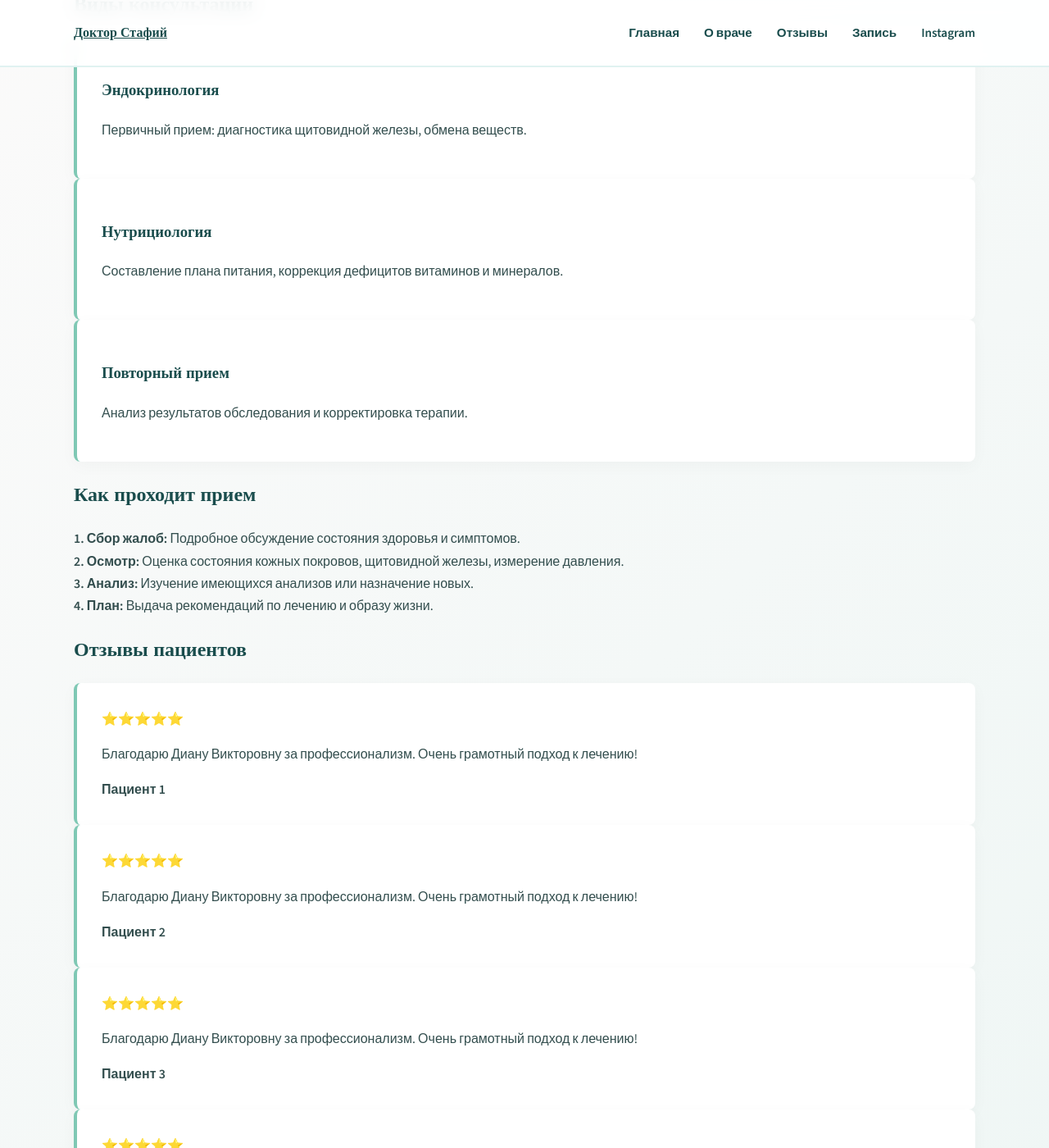
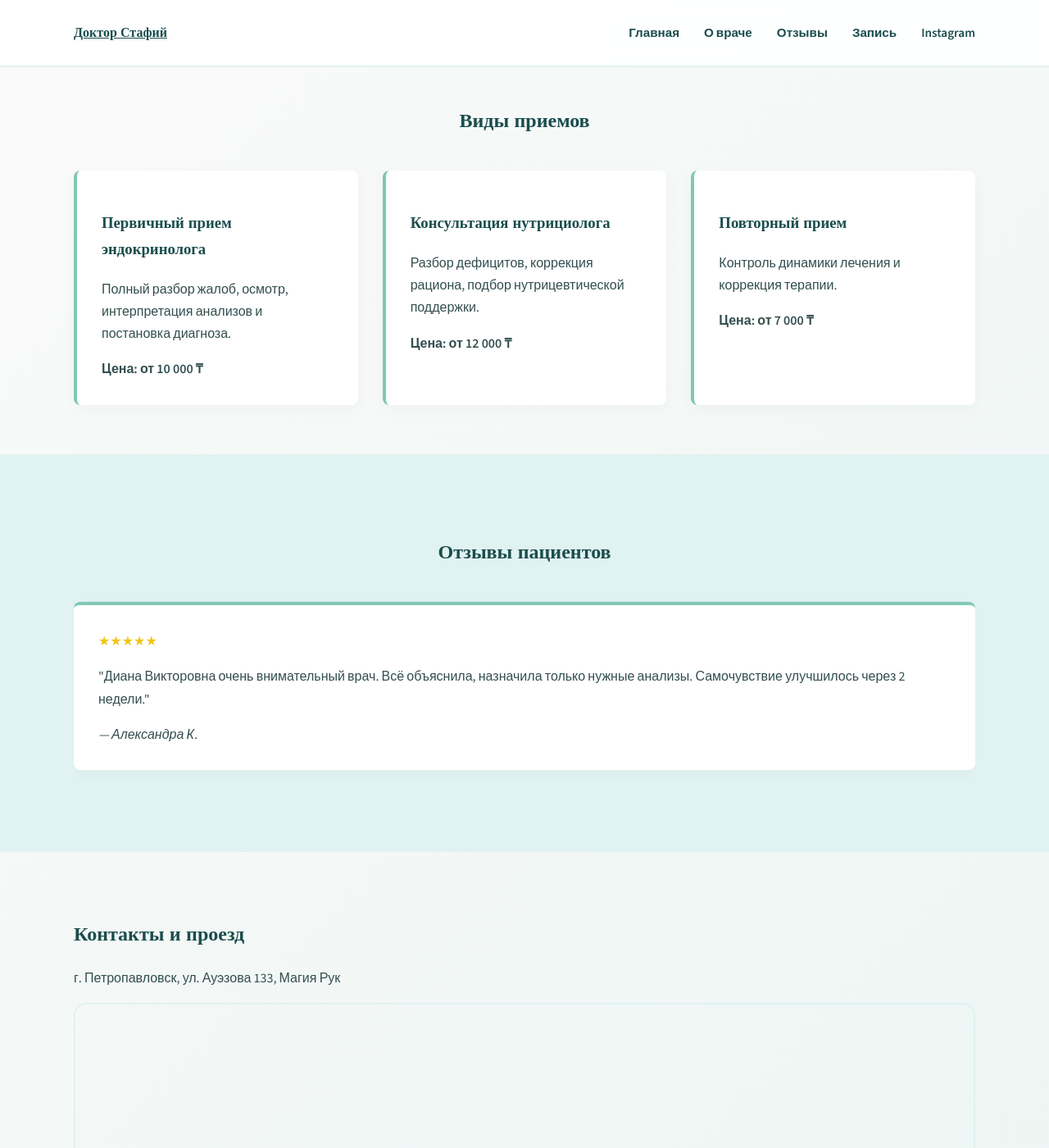
Before and after one commit to gosubv/doctorstafij, a Jekyll site: the page built from index.md, in a window 1280 px wide and 1400 px high, scrolled down 580 px. Shown: the whole window at 82% size. Built offline with Jekyll 4.4.1, drawn with Linux system fonts in a browser that asks for light colours; some of the changed text lies outside the part shown.

Commit message:
Update index.md

```diff
--- a/index.md
+++ b/index.md
@@ -1,89 +1,61 @@
 ---
 layout: default
-title: Главная
+title: Доктор Стафий | Эндокринолог и нутрициолог
 ---
 
 <section class="hero">
     <div class="container">
-        <span class="badge-online">● Приём онлайн доступен</span>
-        <h1>Стафий Диана Викторовна</h1>
-        <p>Врач эндокринолог первой категории, нутрициолог с 12-летним стажем.</p>
-        <a href="{{ site.baseurl }}/booking/" class="btn-primary">Записаться на прием</a>
+        <div class="badge-online">Доступна онлайн-консультация</div>
+        <h1>Доктор Стафий</h1>
+        <p style="font-size: 1.2rem; max-width: 700px; margin: 0 auto 30px;">
+            Системный подход к здоровью: эндокринология, диетология и функциональная нутрициология в Петропавловске.
+        </p>
+        <a href="{{ site.baseurl }}/booking/" class="cta-button">Записаться на прием</a>
     </div>
 </section>
 
-<div class="container">
-    <section id="services">
-        <h2>Виды консультаций</h2>
-        <div class="grid">
+<section id="services" style="padding: 60px 0;">
+    <div class="container">
+        <h2 style="text-align: center; margin-bottom: 40px;">Виды приемов</h2>
+        <div class="grid" style="display: grid; grid-template-columns: repeat(auto-fit, minmax(300px, 1fr)); gap: 30px;">
             <div class="card">
-                <h3>Эндокринология</h3>
-                <p>Первичный прием: диагностика щитовидной железы, обмена веществ.</p>
+                <h3>Первичный прием эндокринолога</h3>
+                <p>Полный разбор жалоб, осмотр, интерпретация анализов и постановка диагноза.</p>
+                <strong>Цена: от 10 000 ₸</strong>
             </div>
             <div class="card">
-                <h3>Нутрициология</h3>
-                <p>Составление плана питания, коррекция дефицитов витаминов и минералов.</p>
+                <h3>Консультация нутрициолога</h3>
+                <p>Разбор дефицитов, коррекция рациона, подбор нутрицевтической поддержки.</p>
+                <strong>Цена: от 12 000 ₸</strong>
             </div>
             <div class="card">
                 <h3>Повторный прием</h3>
-                <p>Анализ результатов обследования и корректировка терапии.</p>
+                <p>Контроль динамики лечения и коррекция терапии.</p>
+                <strong>Цена: от 7 000 ₸</strong>
             </div>
         </div>
-    </section>
+    </div>
+</section>
 
-    <section id="how-it-works">
-        <h2>Как проходит прием</h2>
-        <div itemscope itemtype="https://schema.org/HowTo">
-            <div itemprop="step"><b>1. Сбор жалоб:</b> Подробное обсуждение состояния здоровья и симптомов.</div>
-            <div itemprop="step"><b>2. Осмотр:</b> Оценка состояния кожных покровов, щитовидной железы, измерение давления.</div>
-            <div itemprop="step"><b>3. Анализ:</b> Изучение имеющихся анализов или назначение новых.</div>
-            <div itemprop="step"><b>4. План:</b> Выдача рекомендаций по лечению и образу жизни.</div>
+<section id="reviews" style="background: var(--accent-light); padding: 80px 0;">
+    <div class="container">
+        <h2 style="text-align: center;">Отзывы пациентов</h2>
+        <div class="reviews-slider" style="display: flex; overflow-x: auto; gap: 20px; padding: 20px 0;">
+            <div class="card" style="min-width: 300px; border-left: none; border-top: 4px solid var(--accent-mint);">
+                <div style="color: #f1c40f; margin-bottom: 10px;">★★★★★</div>
+                <p>"Диана Викторовна очень внимательный врач. Всё объяснила, назначила только нужные анализы. Самочувствие улучшилось через 2 недели."</p>
+                <cite>— Александра К.</cite>
+            </div>
+            </div>
+    </div>
+</section>
+
+<section id="map" style="padding: 60px 0;">
+    <div class="container">
+        <h2>Контакты и проезд</h2>
+        <p>г. Петропавловск, ул. Ауэзова 133, Магия Рук</p>
+        <div style="border-radius: 15px; overflow: hidden; border: 2px solid var(--accent-light);">
+            <iframe src="https://yandex.ru/map-widget/v1/?ll=69.1389,54.8631&z=16&text=Петропавловск,Ауэзова,133" width="100%" height="450" frameborder="0"></iframe>
         </div>
-    </section>
-
-    <section id="reviews">
-        <h2>Отзывы пациентов</h2>
-        <div class="grid">
-            {% for i in (1..6) %}
-            <div class="card" itemprop="review" itemscope itemtype="https://schema.org/Review">
-                <div itemprop="reviewRating" itemscope itemtype="https://schema.org/Rating">
-                    <meta itemprop="ratingValue" content="5">⭐⭐⭐⭐⭐
-                </div>
-                <p itemprop="reviewBody">Благодарю Диану Викторовну за профессионализм. Очень грамотный подход к лечению!</p>
-                <strong itemprop="author">Пациент {{ i }}</strong>
-            </div>
-            {% endfor %}
-        </div>
-    </section>
-
-    <section id="location">
-        <h2>Как нас найти</h2>
-        <p>{{ site.author.address }}</p>
-        <div style="width: 100%; height: 400px; background: #eee; border-radius: 15px; overflow: hidden;">
-            <iframe src="https://yandex.ru/map-widget/v1/?ll=69.1389,54.8631&z=16&text=Петропавловск,Ауэзова,133" width="100%" height="400" frameborder="0"></iframe>
-        </div>
-    </section>
-</div>
-
-<script type="application/ld+json">
-{
-  "@context": "https://schema.org",
-  "@type": "Physician",
-  "name": "Стафий Диана Викторовна",
-  "image": "{{ site.url }}{{ site.baseurl }}/assets/img/photo.jpg",
-  "description": "{{ site.description }}",
-  "address": {
-    "@type": "PostalAddress",
-    "streetAddress": "ул. Ауэзова 133",
-    "addressLocality": "Петропавловск",
-    "addressCountry": "KZ"
-  },
-  "url": "{{ site.url }}{{ site.baseurl }}",
-  "telephone": "{{ site.author.phone }}",
-  "priceRange": "$$",
-  "hasCredential": {
-    "@type": "EducationalOccupationalCredential",
-    "credentialCategory": "Диплом врача, сертификат эндокринолога"
-  }
-}
-</script>
+    </div>
+</section>
```
